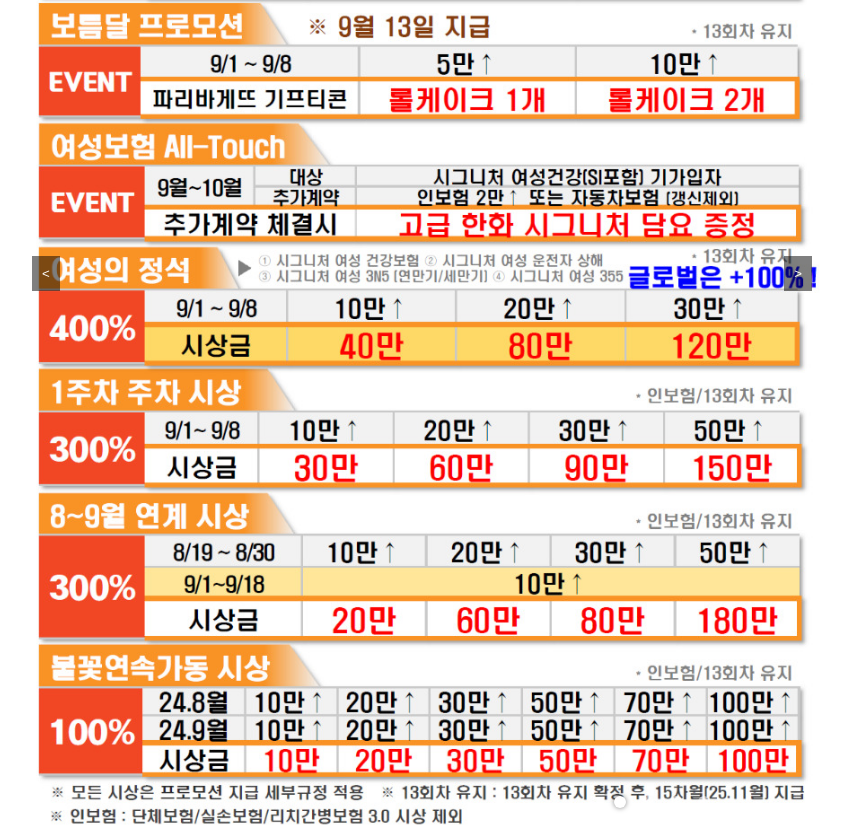
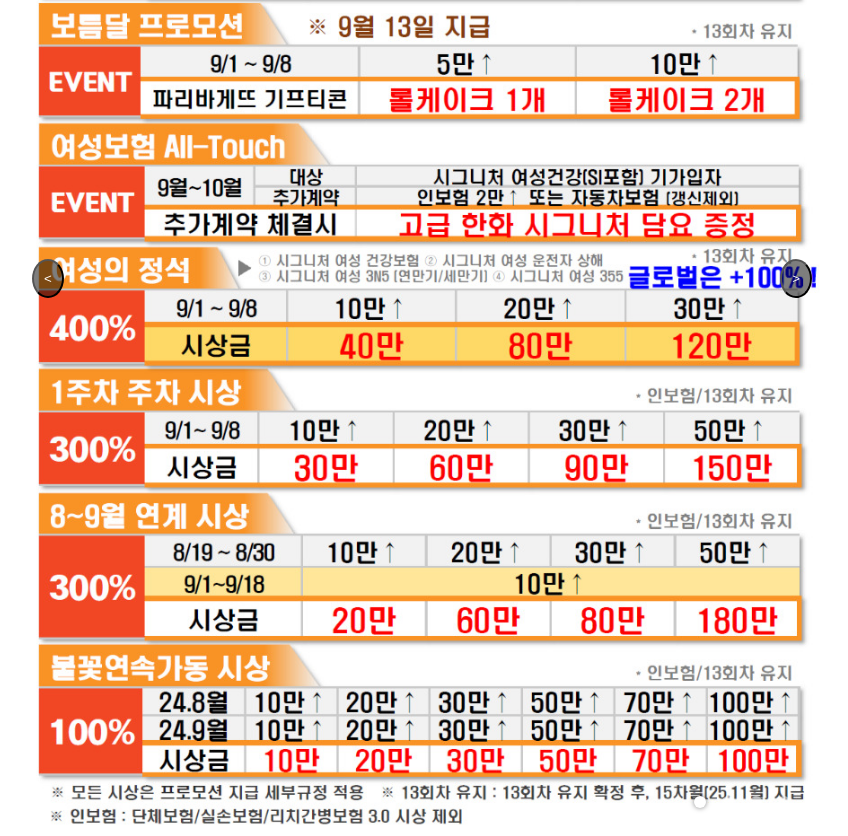
Before and after one commit to aim9ood/IMAGE4P, a plain HTML site: page index.html in a window 1280 px wide. Shown: the part 311-1147 px from the top of the page, without its empty margins (218-1066 px from the left). Drawn offline with Linux system fonts and the light colour scheme.

Commit message:
styles.css

```diff
--- a/styles.css
+++ b/styles.css
@@ -19,10 +19,10 @@
 .carousel-button {
     position: absolute;
     top: 50%;
-    transform: translateY(-20%);
+    transform: translateY(-10%);
     background-color: rgba(0, 0, 0, 0.5);
     color: white;
-    border: none;
+    border-radius: 50%;
     padding: 10px;
     cursor: pointer;
 }
@@ -39,7 +39,7 @@
     position: absolute;
     bottom: 20px;
     left: 50%;
-    transform: translateX(-20%);
+    transform: translateX(-10%);
     display: flex;
     justify-content: center;
     width: 100%;
```
